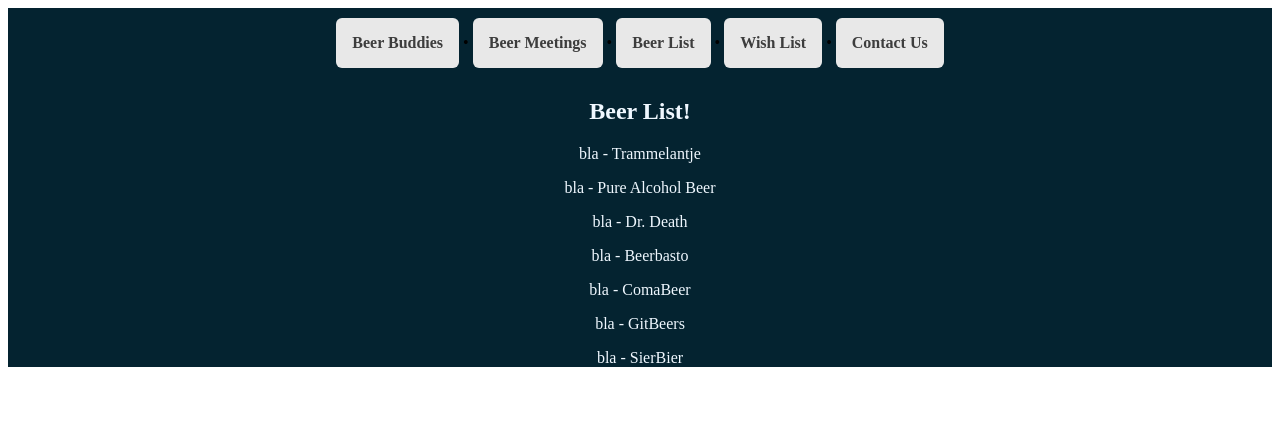
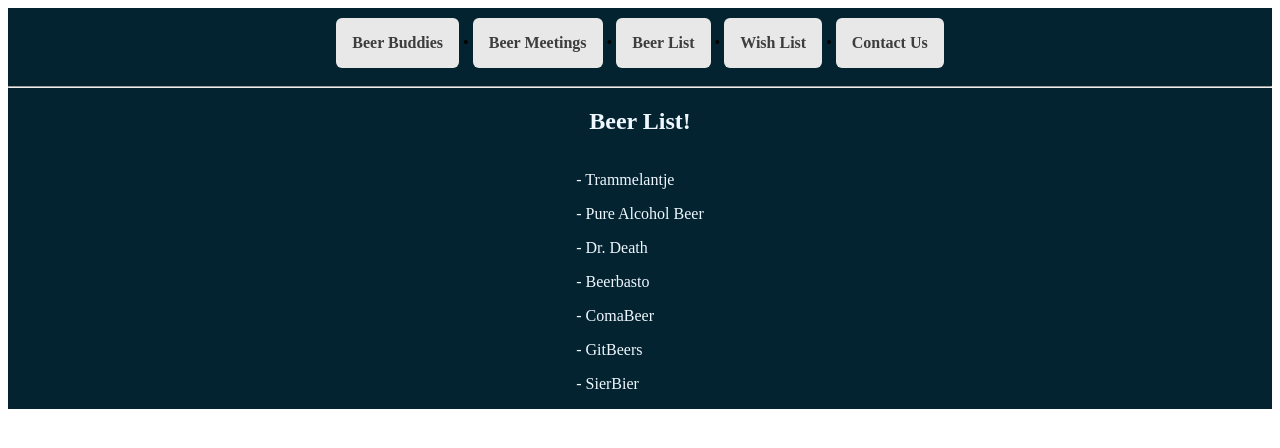
Before and after one commit to GambrinusNL/my_project_nsa, an Angular app: page /beerlist in a window 1280 px wide. Shown: the top 448 px of the page. Built offline with nearby package versions, Linux system fonts and the light colour scheme.

Commit message:
Center-left aligned lists

```diff
--- a/src/app/beerlist/beerlist.component.html
+++ b/src/app/beerlist/beerlist.component.html
@@ -1,3 +1,7 @@
 <h2>Beer List!</h2>
 
-<p *ngFor="let beer of beers">{{beer.name}}</p>
+<div style="text-align: center;">
+    <div class="inline_l">
+        <p *ngFor="let beer of beers">- {{beer.name}}</p>
+    <div>
+</div>
--- a/src/app/header/header.component.css
+++ b/src/app/header/header.component.css
@@ -10,3 +10,8 @@ nav a {
     border-radius: 6px;
     text-align: center;
   }
+
+nav a:hover {
+  color: #e8e8e8;
+  background-color: #3d3d3d;
+}
--- a/src/app/header/header.component.html
+++ b/src/app/header/header.component.html
@@ -10,5 +10,6 @@
         &bull;
         <a href="/Beer-mail/">Contact Us</a>
     </nav>
+    <hr>
     <router-outlet></router-outlet>
 </html>
--- a/src/app/mock-beers.ts
+++ b/src/app/mock-beers.ts
@@ -1,12 +1,12 @@
 import { Beer } from './beer';
 
 export const BEERS: Beer[] = [
-  { id: 0, name: 'bla - Trammelantje' },
-  { id: 1, name: 'bla - Pure Alcohol Beer' },
-  { id: 2, name: 'bla - Dr. Death' },
-  { id: 3, name: 'bla - Beerbasto' },
-  { id: 4, name: 'bla - ComaBeer' },
-  { id: 5, name: 'bla - GitBeers' },
-  { id: 6, name: 'bla - SierBier' }
+  { id: 0, name: 'Trammelantje' },
+  { id: 1, name: 'Pure Alcohol Beer' },
+  { id: 2, name: 'Dr. Death' },
+  { id: 3, name: 'Beerbasto' },
+  { id: 4, name: 'ComaBeer' },
+  { id: 5, name: 'GitBeers' },
+  { id: 6, name: 'SierBier' }
 
 ];
--- a/src/app/wishlist/wishlist.component.html
+++ b/src/app/wishlist/wishlist.component.html
@@ -1,3 +1,7 @@
 <h2>Wish List!</h2>
 
-<p *ngFor="let wish of wishes">{{wish.name}}</p>
+<div style="text-align: center;">
+    <div class="inline_l">
+        <p *ngFor="let wish of wishes">- {{wish.name}}</p>
+    </div>
+</div>
--- a/src/styles.css
+++ b/src/styles.css
@@ -2,3 +2,8 @@
 /* body {
     background-color: rgb(0, 0, 0);
 } */
+
+.inline_l {
+    display: inline-block;
+    text-align: left;
+}
```
Also changed, not shown: src/app/beerlist/beerlist.component.css (line endings or trailing spaces).
